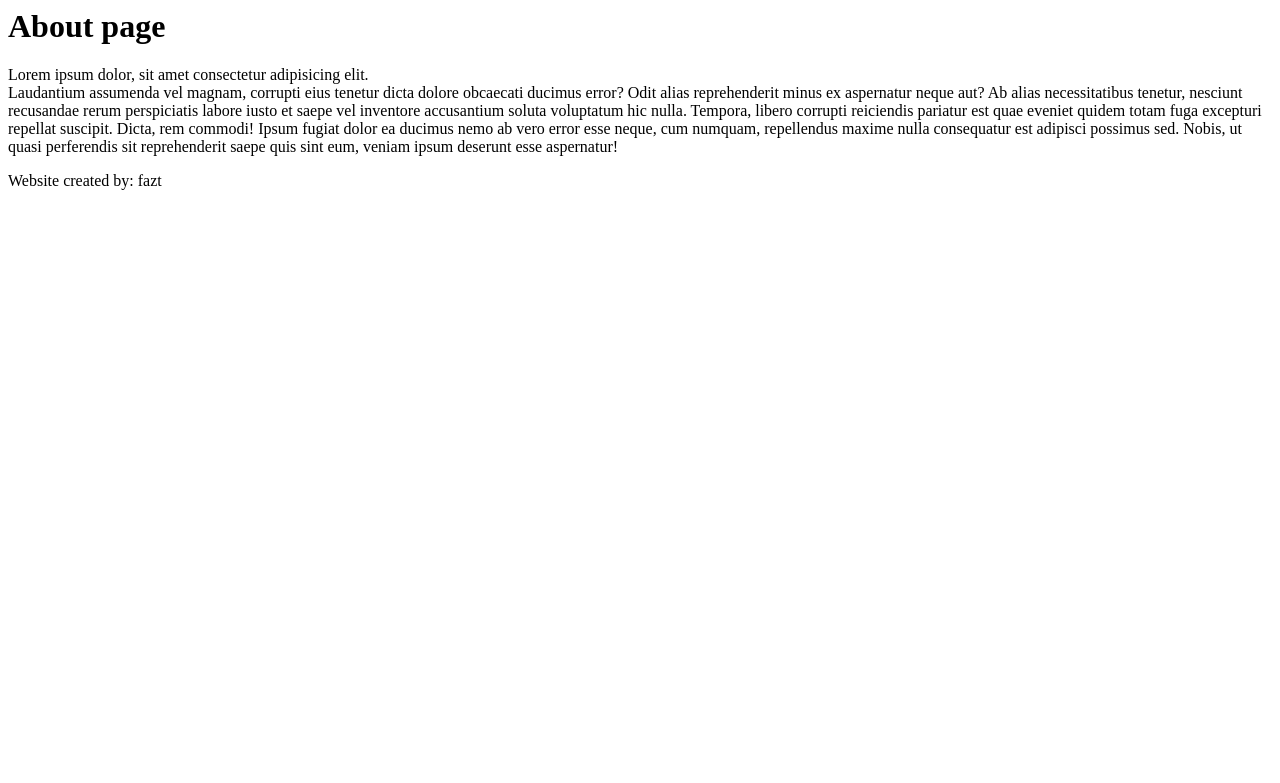
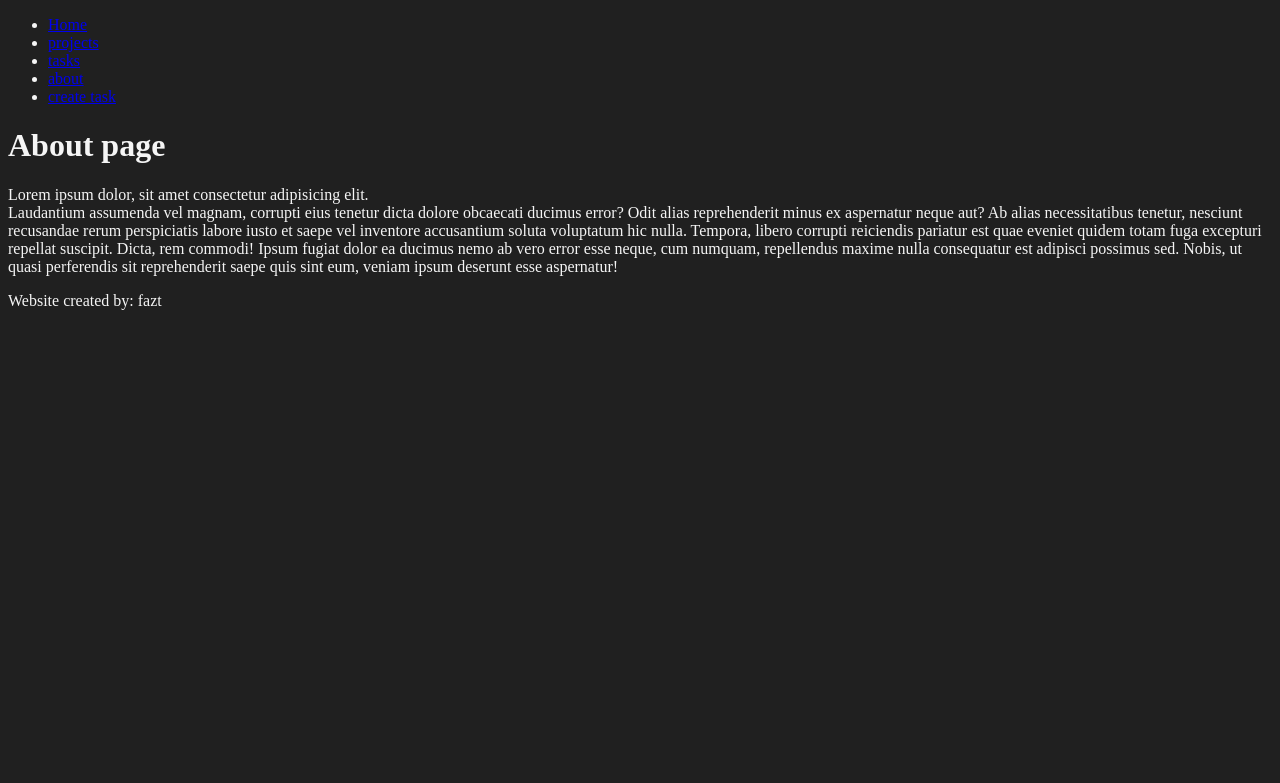
Before and after one commit to Mauricio-Projects/django, a Django app: page /about/ in a window 1280 px wide. Shown: the top 783 px of the page. Run offline with Django 5.2, Linux system fonts and the light colour scheme.

Commit message:
formularios, templates, render, jinja, Post, url names

```diff
--- /dev/null
+++ b/myapp/forms.py
@@ -0,0 +1,5 @@
+from django import forms
+
+class CreateNewTask(forms.Form):
+    title = forms.CharField(label="title new task")
+    description = forms.CharField(label="description task", widget=forms.Textarea)
--- /dev/null
+++ b/myapp/static/styles/main.css
@@ -0,0 +1,47 @@
+body {
+    background: #202020;
+    color: whitesmoke;
+}
+
+.navbar {
+    background: #404040;
+    padding: 5px 0;
+}
+
+.navbar ul {
+    display: flex;
+    justify-content: space-between;
+}
+
+.navbar ul li {
+    list-style: none;
+}
+
+.navbar ul li a {
+    color: white;
+    text-decoration: none;
+}
+
+.navbar ul li a:hover {
+    color: aquamarine;
+}
+
+.container {
+    max-width: 1200px;
+    margin: auto;
+    padding: 20px 10px;
+}
+
+.card {
+    background: whitesmoke;
+    color: black;
+    padding: 10px;
+    margin-bottom: 2px;
+}
+
+.input {
+    background: wheat;
+    padding: 10px;
+    text-align: center;
+    display: block;
+}
--- a/myapp/templates/about.html
+++ b/myapp/templates/about.html
@@ -1,4 +1,11 @@
+{% extends  'layouts/base.html' %}
+{% block content %}
+
+
 <h1>About page</h1>
 <div><p>Lorem ipsum dolor, sit amet consectetur adipisicing elit. <br>Laudantium assumenda vel magnam, corrupti eius tenetur dicta dolore obcaecati ducimus error? Odit alias reprehenderit minus ex aspernatur neque aut? Ab alias necessitatibus tenetur, nesciunt recusandae rerum perspiciatis labore iusto et saepe vel inventore accusantium soluta voluptatum hic nulla. Tempora, libero corrupti reiciendis pariatur est quae eveniet quidem totam fuga excepturi repellat suscipit. Dicta, rem commodi! Ipsum fugiat dolor ea ducimus nemo ab vero error esse neque, cum numquam, repellendus maxime nulla consequatur est adipisci possimus sed. Nobis, ut quasi perferendis sit reprehenderit saepe quis sint eum, veniam ipsum deserunt esse aspernatur!
 </p></div>
 <p>Website created by: {{ username }}</p>
+
+
+{% endblock %}
--- /dev/null
+++ b/myapp/templates/layouts/base.html
@@ -0,0 +1,35 @@
+{% load static %}
+
+<!DOCTYPE html>
+<html lang="en">
+<head>
+    <meta charset="UTF-8">
+    <meta name="viewport" content="width=device-width, initial-scale=1.0">
+    <title>Django Project</title>
+    <link rel="stylesheet" href=" {% static 'styles/main.css' %}">
+</head>
+<body>
+    <nav>
+        <ul>
+            <li>
+                <a href="{% url 'index' %}">Home</a>
+            </li>
+            <li>
+                <a href="{% url 'projects' %}">projects</a>
+            </li>
+            <li>
+                <a href="{% url 'tasks' %}">tasks</a>
+            </li>
+            <li>
+                <a href="{% url 'about' %}">about</a>
+            </li>
+            <li>
+                <a href="{% url 'create_task' %}">create task</a>
+            </li>
+        </ul>
+    </nav>
+
+    {% block content %}
+    {% endblock %}
+</body>
+</html>
--- a/myapp/templates/projects.html
+++ b/myapp/templates/projects/projects.html
@@ -1,3 +1,7 @@
+{% extends  'layouts/base.html' %}
+{% block content %}
+
+
 <h1>project page</h1>
 
 {% for project in projects %}
@@ -10,3 +14,5 @@
 </button>
 
 {% endfor %}
+
+{% endblock %}
--- a/myapp/urls.py
+++ b/myapp/urls.py
@@ -2,10 +2,11 @@ from django.urls import path
 from . import views
 
 urlpatterns = [
-    path("", views.index),
-    path("about/", views.about),
-    path('hello/<str:username>', views.hello),
-    path('projects/', views.projects),
-    path('tasks/', views.tasks),
-    path('tasks/', views.tasks)
+    path("", views.index, name='index'),
+    path("about/", views.about, name='about'),
+    path('hello/<str:username>', views.hello, name='hello'),
+    path('projects/', views.projects, name='projects'),
+    path('tasks/', views.tasks, name='tasks'),
+    path('create_task/', views.create_task, name="create_task")
+    #path('create_new_project/', views.create_project, name='create_project')
 ]
--- a/myapp/views.py
+++ b/myapp/views.py
@@ -1,7 +1,7 @@
 from django.http import HttpResponse
 from .models import Project, Task
-from django.shortcuts import render
-
+from django.shortcuts import render, redirect
+from .forms import CreateNewTask
 # Create your views here.
 
 
@@ -37,3 +37,13 @@ def tasks(request):
     return render(request, 'tasks/tasks.html', {
         'tasks': tasks
     })
+
+def create_task(request):
+    if request.method == 'GET':
+        return render(request, 'tasks/create_task.html', {
+            'form': CreateNewTask()
+        })
+    else:
+        Task.objects.create(title=request.POST['title'],
+        description=request.POST['description'], project_id=2)
+        return redirect('tasks')
```
Also changed, not shown: Nuevo documento de texto.txt (added, +24 -0 lines), myapp/templates/index.html (+9 -1 lines), myapp/templates/tasks.html (deleted, +0 -14 lines), myapp/templates/tasks/create_task.html (added, +14 -0 lines), myapp/templates/tasks/tasks.html (added, +22 -0 lines), myapp/migrations/0001_initial.py, myapp/migrations/0002_task.py (deleted), myapp/migrations/0002_task_done.py (added), myapp/static/virtual.jpg (added), myapp/templates/projects/create_project.html (added).
